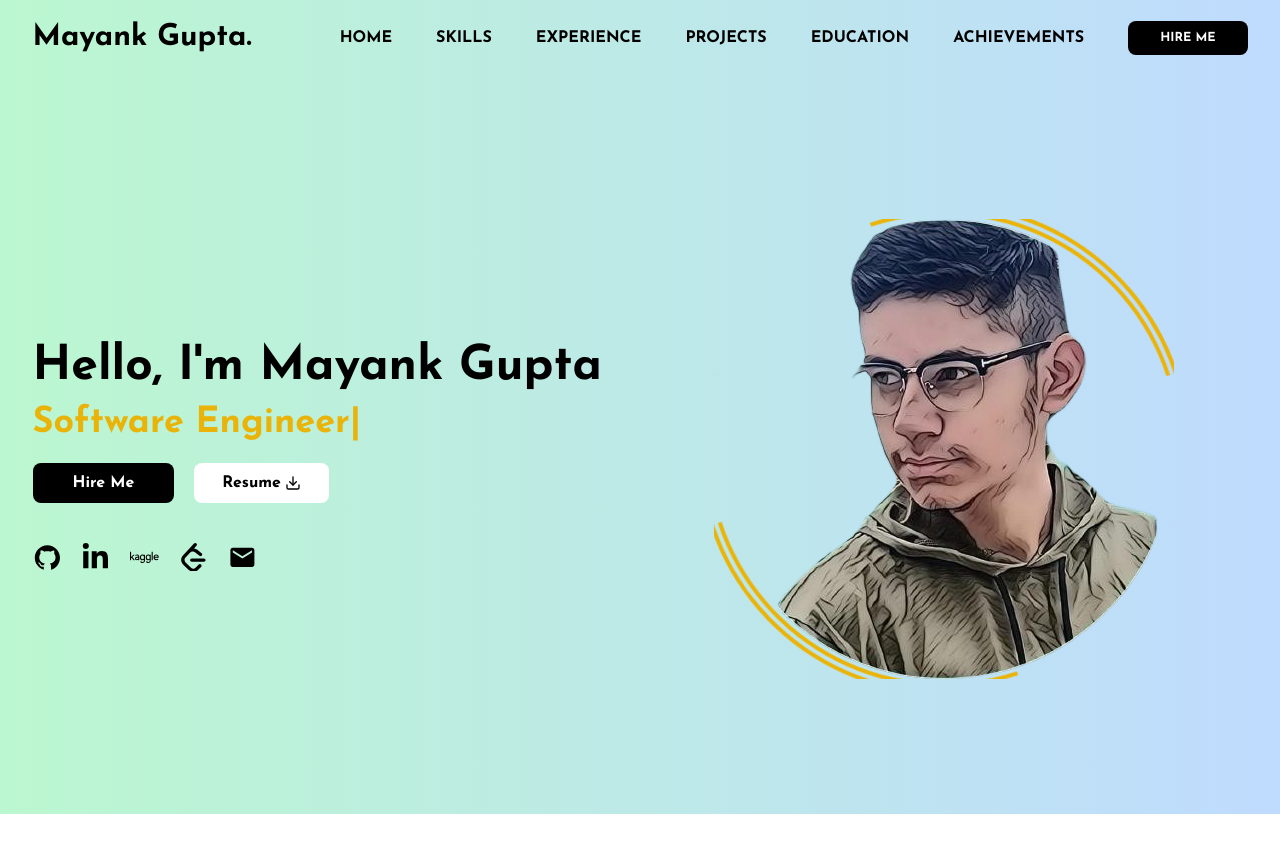
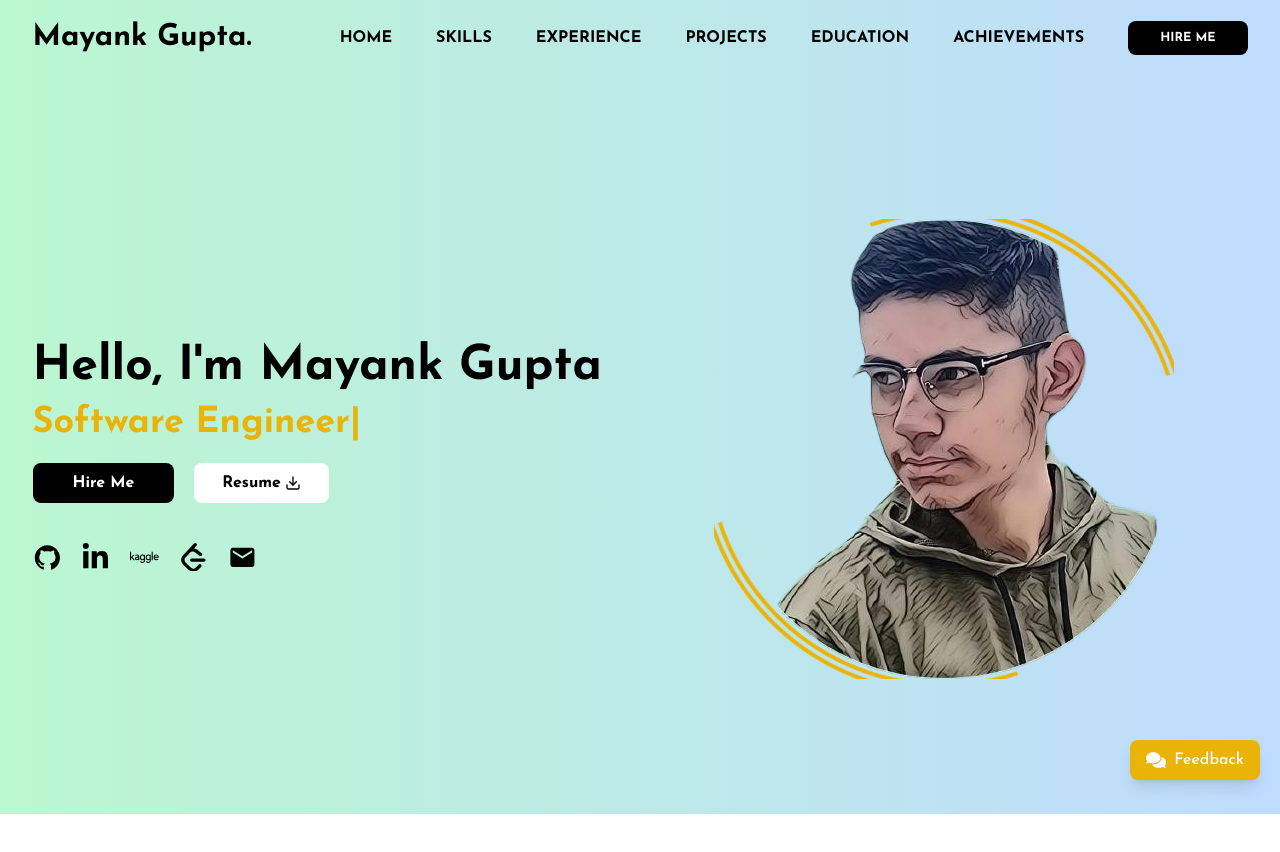
Before and after one commit to Mayank10082000/my_portfolio_website, a React (Vite) app: page / in a window 1280 px wide. Shown: the top 852 px of the page. Built offline with nearby package versions, Linux system fonts and the light colour scheme.

Commit message:
added feedback functionality

```diff
--- a/package.json
+++ b/package.json
@@ -9,9 +9,11 @@
     "preview": "vite preview"
   },
   "dependencies": {
+    "@formspree/react": "^2.5.4",
     "aos": "^3.0.0-beta.6",
     "react": "^18.2.0",
     "react-dom": "^18.2.0",
+    "react-hot-toast": "^2.5.2",
     "react-icons": "^4.7.1",
     "react-router-dom": "^6.8.1",
     "react-spinners": "^0.13.8",
--- /dev/null
+++ b/src/components/FeedbackForm.jsx
@@ -0,0 +1,153 @@
+// src/components/FeedbackButton.jsx
+import React, { useState } from "react";
+import { FaComments } from "react-icons/fa";
+import { useForm, ValidationError } from "@formspree/react";
+import toast, { Toaster } from "react-hot-toast";
+
+const FeedbackButton = () => {
+  const [isOpen, setIsOpen] = useState(false);
+  const [state, handleSubmit] = useForm("moveazoz"); // Use your form ID here
+
+  const toggleFeedback = () => {
+    setIsOpen(!isOpen);
+  };
+
+  // Handle form submission with toast
+  const onSubmit = async (e) => {
+    e.preventDefault();
+
+    toast.promise(
+      handleSubmit(e), // This returns a promise
+      {
+        loading: "Submitting your feedback...",
+        success: "Thank you for your feedback!",
+        error: "Something went wrong. Please try again.",
+      }
+    );
+  };
+
+  // Additional effect to close the form after successful submission
+  React.useEffect(() => {
+    if (state.succeeded) {
+      setIsOpen(false);
+    }
+  }, [state.succeeded]);
+
+  return (
+    <div className="fixed bottom-5 right-5 z-50">
+      {/* Button with text and icon */}
+      <button
+        onClick={toggleFeedback}
+        className="bg-yellow-500 hover:bg-yellow-600 text-white rounded-lg py-2 px-4 flex items-center gap-2 shadow-lg transition-all duration-300 hover:scale-105"
+        aria-label="Provide feedback"
+      >
+        <FaComments size={20} />
+        <span className="font-medium">Feedback</span>
+      </button>
+
+      {/* Feedback form popup */}
+      {isOpen && (
+        <div className="absolute bottom-16 right-0 w-80 bg-white rounded-lg shadow-xl p-4 border border-gray-200 transition-all duration-300">
+          <form onSubmit={onSubmit}>
+            <h3 className="text-lg font-semibold mb-3">Any Feedback?</h3>
+
+            <div className="mb-3">
+              <label
+                htmlFor="name"
+                className="block text-sm font-medium text-gray-700 mb-1"
+              >
+                Name
+              </label>
+              <input
+                id="name"
+                name="name"
+                type="text"
+                className="w-full px-3 py-2 border border-gray-300 rounded-md focus:outline-none focus:ring-1 focus:ring-yellow-500"
+                required
+              />
+            </div>
+
+            <div className="mb-3">
+              <label
+                htmlFor="email"
+                className="block text-sm font-medium text-gray-700 mb-1"
+              >
+                Email
+              </label>
+              <input
+                id="email"
+                name="email"
+                type="email"
+                className="w-full px-3 py-2 border border-gray-300 rounded-md focus:outline-none focus:ring-1 focus:ring-yellow-500"
+                required
+              />
+              <ValidationError
+                prefix="Email"
+                field="email"
+                errors={state.errors}
+              />
+            </div>
+
+            <div className="mb-4">
+              <label
+                htmlFor="message"
+                className="block text-sm font-medium text-gray-700 mb-1"
+              >
+                Your Feedback
+              </label>
+              <textarea
+                id="message"
+                name="message"
+                rows="4"
+                className="w-full px-3 py-2 border border-gray-300 rounded-md focus:outline-none focus:ring-1 focus:ring-yellow-500"
+                required
+              ></textarea>
+              <ValidationError
+                prefix="Message"
+                field="message"
+                errors={state.errors}
+              />
+            </div>
+
+            <div className="flex justify-between">
+              <button
+                type="button"
+                onClick={toggleFeedback}
+                className="px-4 py-2 text-sm text-gray-600 hover:text-gray-800"
+              >
+                Cancel
+              </button>
+              <button
+                type="submit"
+                disabled={state.submitting}
+                className="px-4 py-2 bg-yellow-500 text-white text-sm rounded-md hover:bg-yellow-600 disabled:opacity-50"
+              >
+                {state.submitting ? "Submitting..." : "Submit"}
+              </button>
+            </div>
+          </form>
+        </div>
+      )}
+
+      {/* Toaster for notifications */}
+      <Toaster
+        position="bottom-center"
+        toastOptions={{
+          style: {
+            background: "#333",
+            color: "#fff",
+          },
+          success: {
+            duration: 3000,
+            iconTheme: {
+              primary: "#4ade80",
+              secondary: "#fff",
+            },
+          },
+        }}
+      />
+    </div>
+  );
+};
+
+export default FeedbackButton;
--- a/src/pages/Home.jsx
+++ b/src/pages/Home.jsx
@@ -7,6 +7,7 @@ import Projects from "../components/Projects";
 import Skills from "../components/Skills";
 import Experience from "../components/Experience";
 import Achievement from "../components/Achievement";
+import FeedbackForm from "../components/FeedbackForm";
 
 const Home = () => {
   const [darkMode, setDarkMode] = useState(false);
@@ -23,6 +24,7 @@ const Home = () => {
       <Education darkMode={darkMode} toggleDarkMode={toggleDarkMode} />
       <Achievement darkMode={darkMode} toggleDarkMode={toggleDarkMode} />
       <Footer darkMode={darkMode} toggleDarkMode={toggleDarkMode} />
+      <FeedbackForm />
     </>
   );
 };
```
Also changed, not shown: 1 other file (tests, documents, lock files or other folders).
